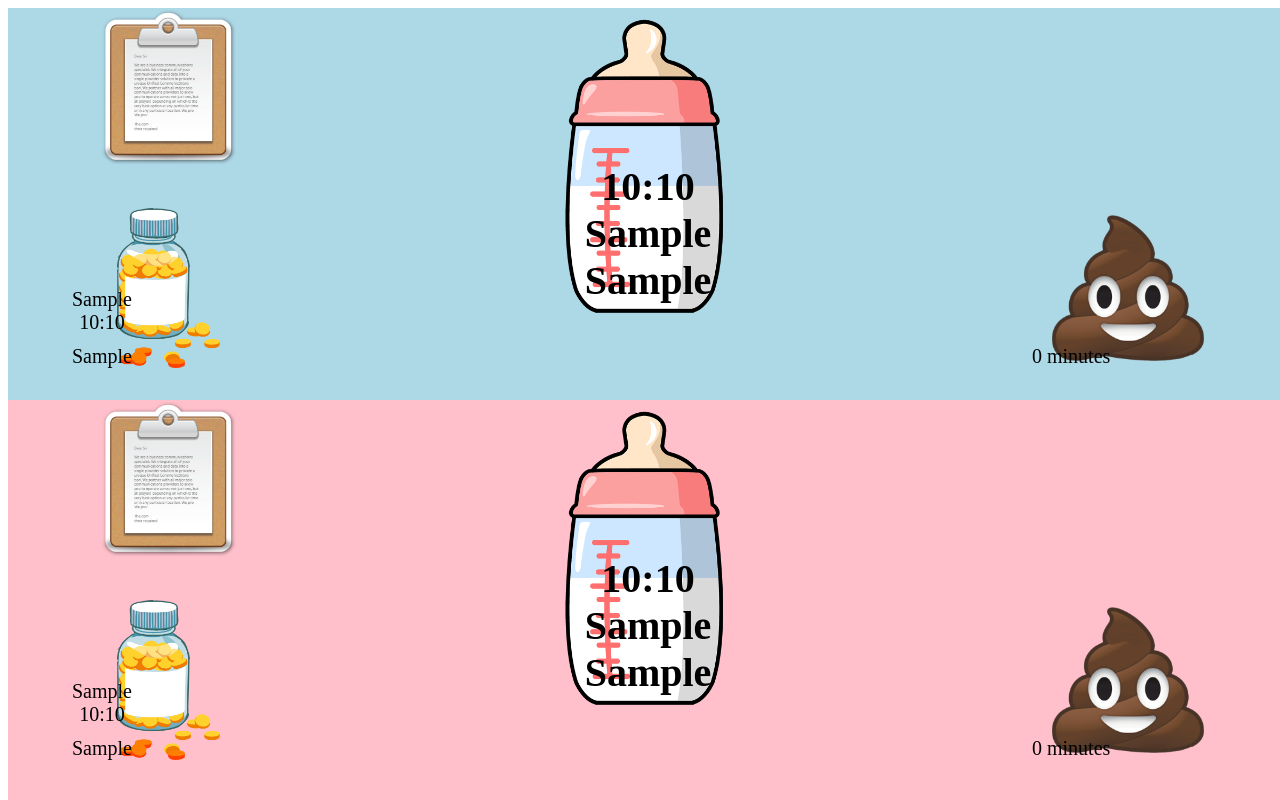
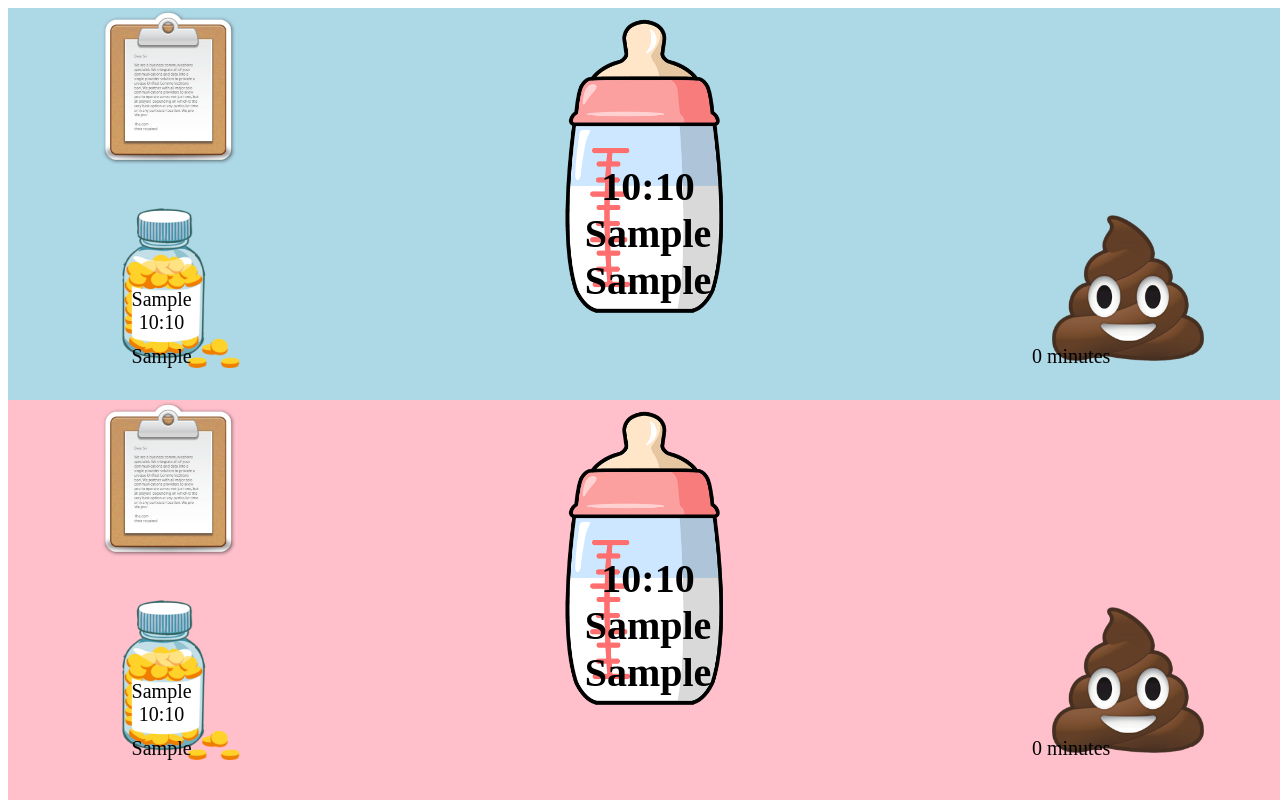
Before and after one commit to avronyon/BabyLog, a Django app: template templates/BabyLog/front_page.html in a window 1280 px wide. Run offline with Django 3.2, Linux system fonts and the light colour scheme; the template is opened without the code that fills it: most values are stand-ins (such as "Sample title", 1, 10 or a date in 2020).

Commit message:
centering medicine

```diff
--- a/templates/BabyLog/front_page.html
+++ b/templates/BabyLog/front_page.html
@@ -56,6 +56,23 @@
 			text-align:center;
 			background-size:contain;
 		}
+
+		.center {
+		    position: absolute;
+		    left: 0;
+		    top: 50%;
+		    width: 100%;
+		    text-align: center;
+		}
+
+		.bottom {
+		    position: absolute;
+		    left: 0;
+		    bottom: 0%;
+		    width: 100%;
+		    text-align: center;
+		}
+
 	</style>
 </head>
 
@@ -77,16 +94,14 @@
             {{ p1.dt|timesince}}
             </div>
         </div>
-        <div style= "height:40%;width:15%;position:absolute;left:5%;top:50%;" onclick="location.href='/BabyLog/{{b1_name}}/medicine'" class="myButton Medicine">
-            <div style= "position:absolute;bottom:0%;height:100%">
-                <div style = "height:50%;position:absolute%;top:0%">
-                    <a style="position:absolute;top:50%">
+        <div style= "height:40%;width:18%;position:absolute;left:3%;top:50%;" onclick="location.href='/BabyLog/{{b1_name}}/medicine'" class="myButton Medicine">
+            <div>
+                <div class="center">
                     {{ b1_m.event_subtype }}
                     </br>
                     {{ b1_m.dt |time:"H:i" }}
-                    </a>
                 </div>
-                <div style = "position:absolute;bottom:0%">
+                <div class = "bottom">
                     {{b1_v}}
                 </div>
             </div>
@@ -109,16 +124,14 @@
                 {{ p2.dt|timesince}}
             </div>
         </div>
-        <div style= "height:40%;width:15%;text-align:center;position:absolute;left:5%;top:50%;" onclick="location.href='/BabyLog/{{b2_name}}/medicine'" class="myButton Medicine">
-            <div style= "position:absolute;bottom:0%;height:100%">
-                <div style = "height:50%;position:absolute%;top:0%">
-                    <a style="position:absolute;top:50%">
+        <div style= "height:40%;width:18%;text-align:center;position:absolute;left:3%;top:50%;" onclick="location.href='/BabyLog/{{b2_name}}/medicine'" class="myButton Medicine">
+            <div>
+                <div class="center">
                         {{ b2_m.event_subtype }}
                         </br>
                         {{ b2_m.dt |time:"H:i" }}
-                    </a>
                 </div>
-                <div style = "position:absolute;bottom:0%">
+                <div class = "bottom">
                     {{b2_v}}
                 </div>
             </div>
```
Also changed, not shown: static/medicine.png, static/poop.png, 1 other file.
